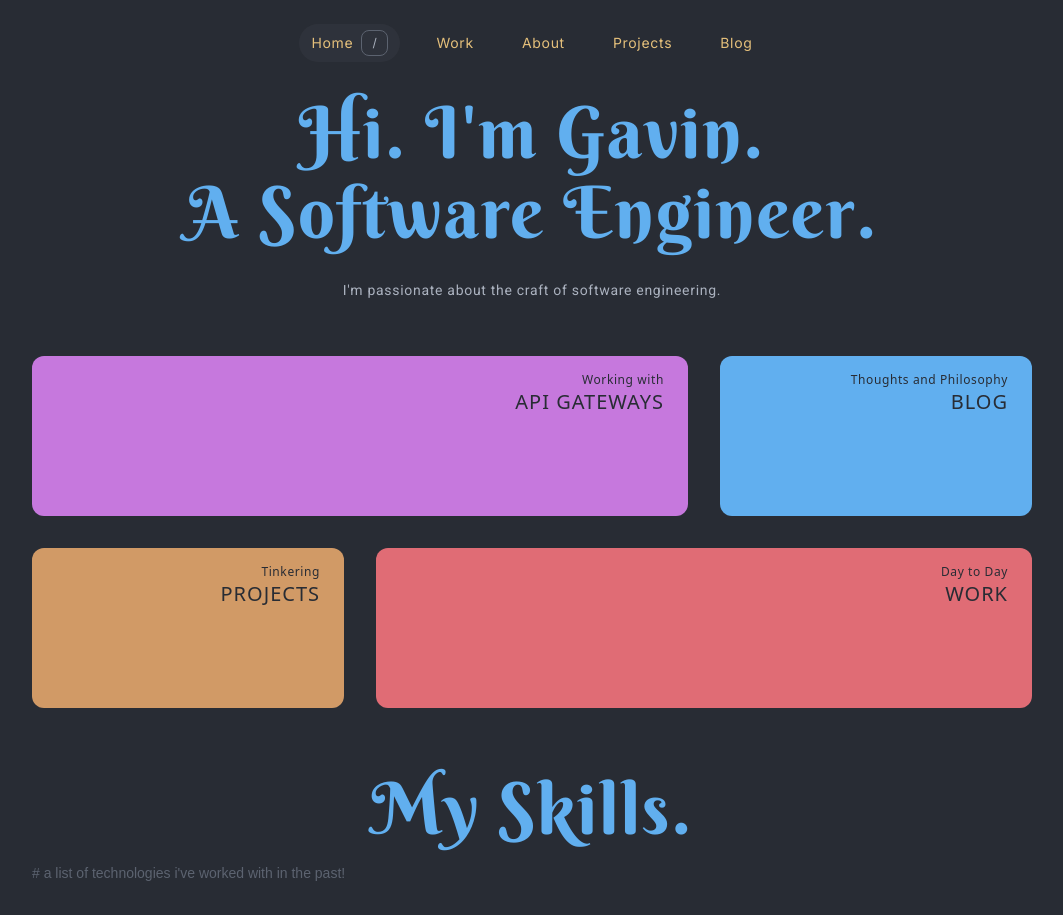
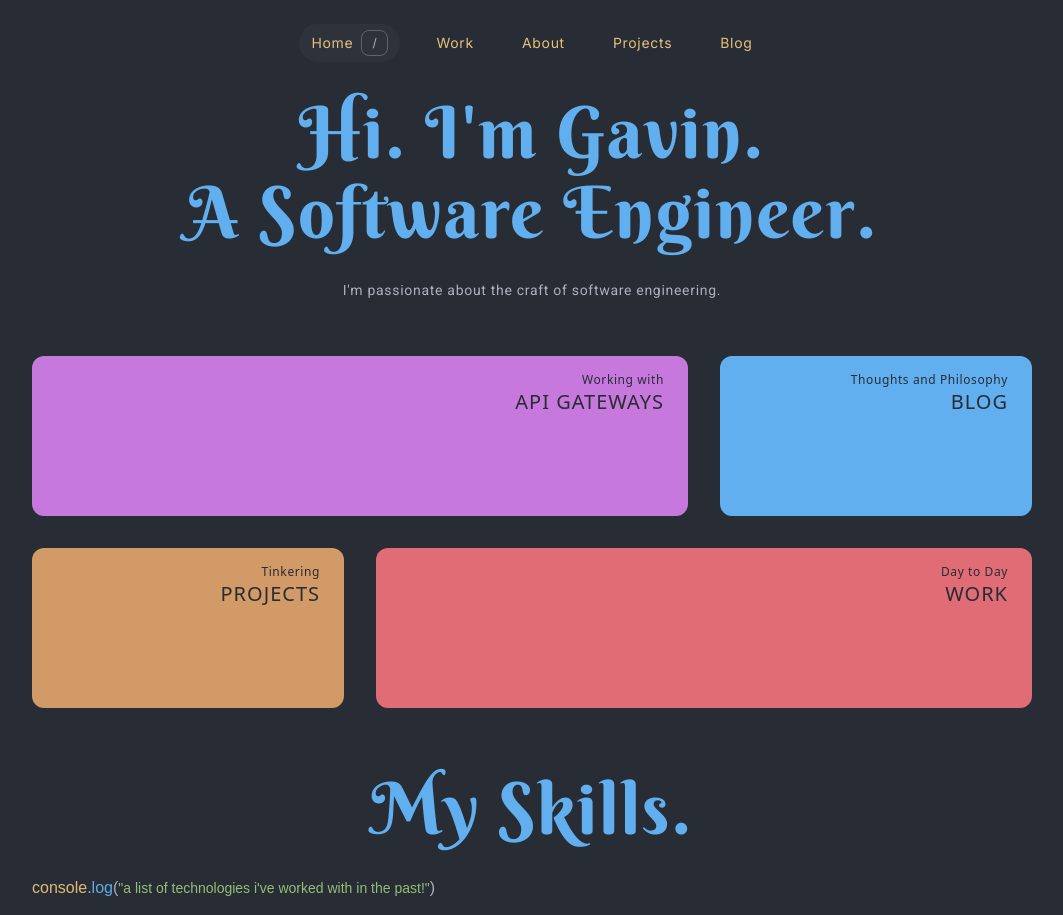
Before and after one commit to rawsashimi1604/gavinloo.com, a React (Vite) app: page / in a window 1280 px wide. Shown: the top 915 px of the page, without its empty margins (108-1171 px from the left). Built offline with nearby package versions, Linux system fonts and the light colour scheme.

Commit message:
cleaned up landing

```diff
--- /dev/null
+++ b/src/components/typography/StringText.tsx
@@ -0,0 +1,12 @@
+export interface StringTextProps {
+  text: string;
+}
+function StringText({ text }: StringTextProps) {
+  return (
+    <div className="inline text-sm text-custom-green font-customMono my-2">
+      {text}
+    </div>
+  );
+}
+
+export default StringText;
--- a/src/modules/home/Skills.tsx
+++ b/src/modules/home/Skills.tsx
@@ -71,6 +71,7 @@ import { SiGnubash } from "react-icons/si";
 import { SiReact } from "react-icons/si";
 import { GoDotFill } from "react-icons/go";
 import Comment from "../../components/typography/Comment";
+import StringText from "../../components/typography/StringText";
 
 export interface SkillIconProps {
   icon: ReactElement;
@@ -116,8 +117,19 @@ function Skills() {
   return (
     <section>
       <Header text="My Skills." />
-      <div className="mt-6">
-        <Comment text="# a list of technologies i've worked with in the past!" />
+
+      {/* Console.log helper */}
+      <div className="mt-8 font-customMono animate-pulse">
+        <span className="text-custom-chaKy">console</span>
+        <span>.</span>
+        <span className="text-custom-malibu">log</span>
+        <span>(</span>
+        <StringText
+          text={JSON.stringify(
+            "a list of technologies i've worked with in the past!"
+          )}
+        />
+        <span>)</span>
       </div>
       <h2 className="font-customRoboto tracking-widest mt-6 flex-wrap">
         LANGUAGES
```
